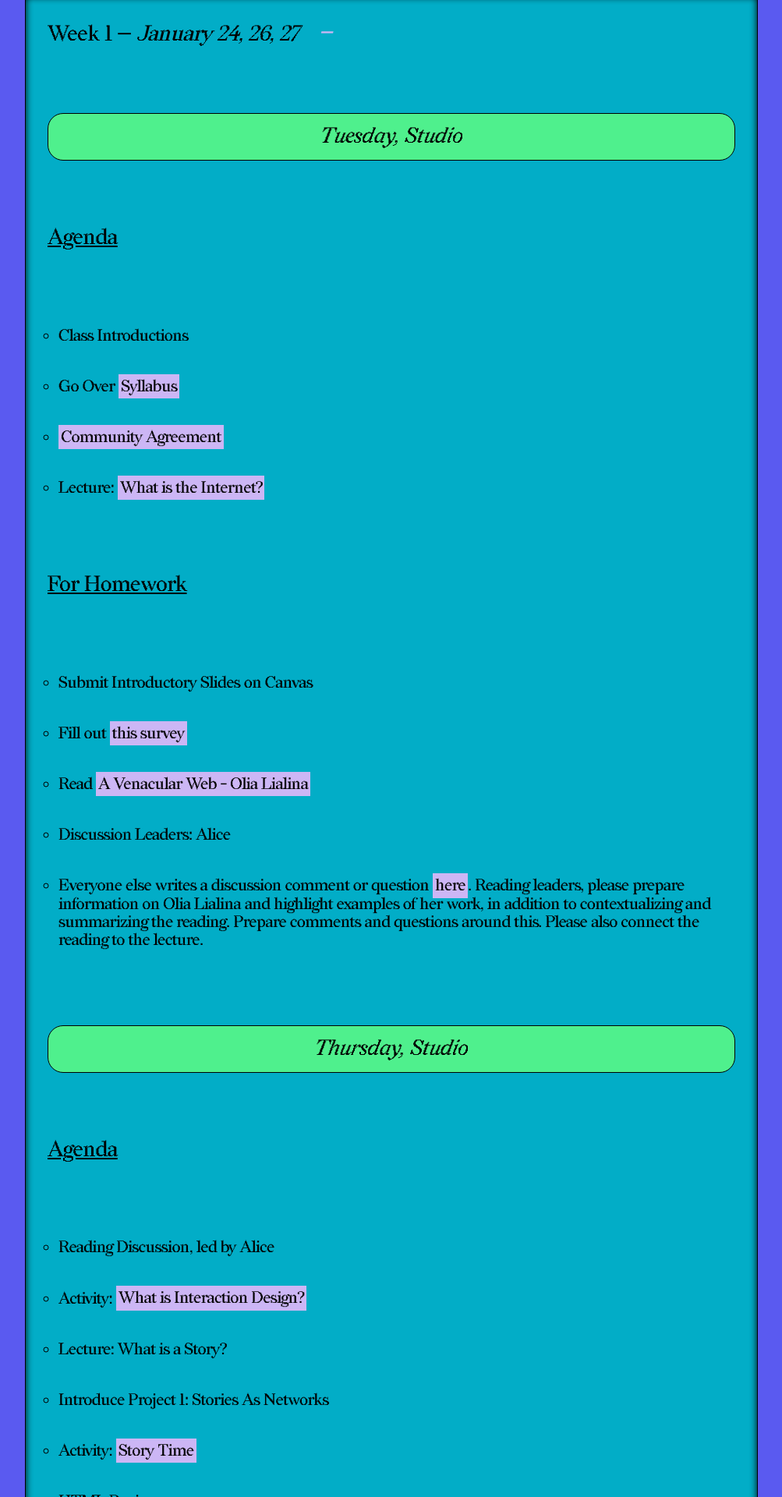
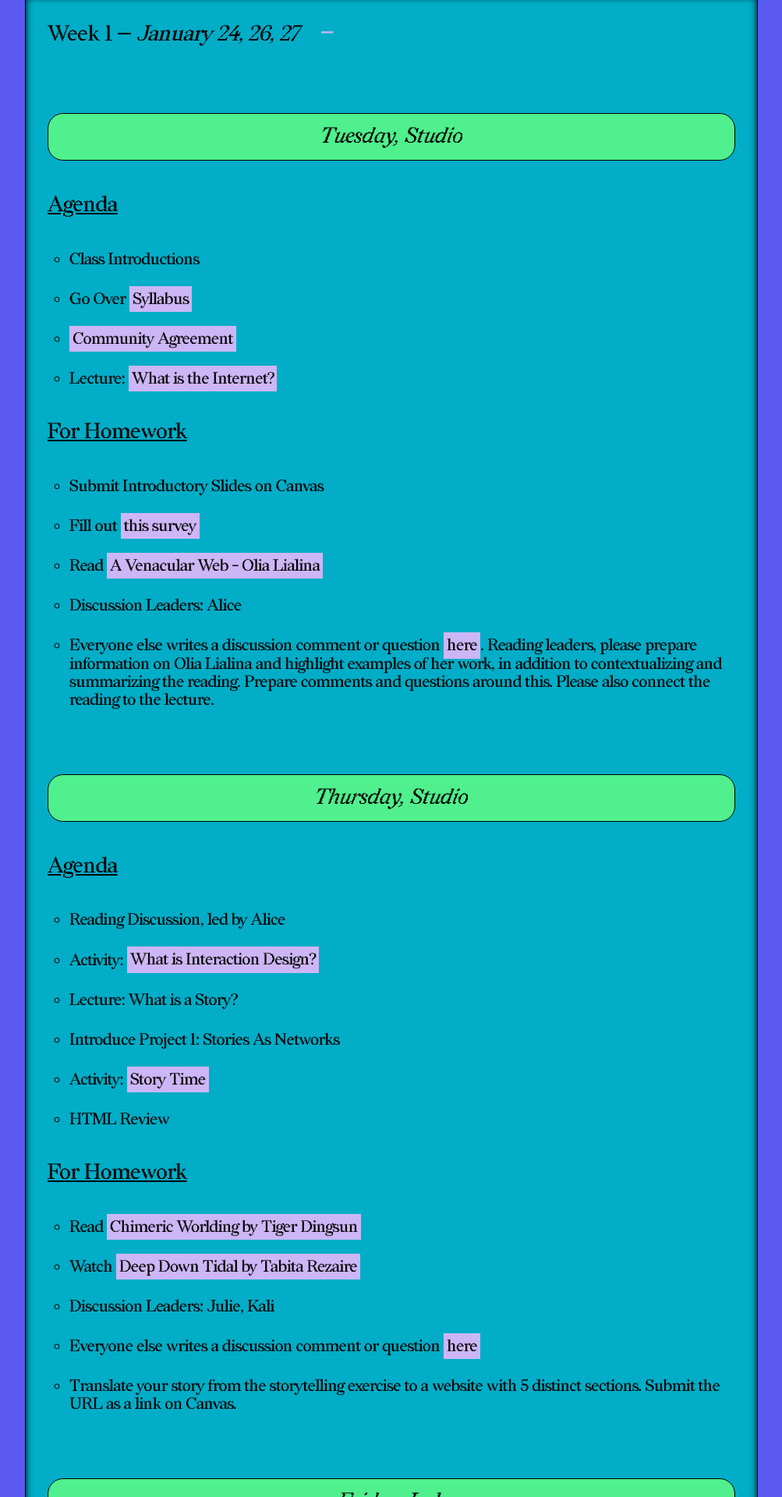
Before and after one commit to core-interaction-s23/core-interaction-s23.github.io, a Jekyll site: the page built from index.html, in a window 1280 px wide. Shown: the part 1219-3139 px from the top of the page at 78% size, without its empty margins (138-1141 px from the left). Built offline with Jekyll 4.4.1, drawn with Linux system fonts in a browser that asks for light colours; some web fonts are replaced.

Commit message:
Quick spacing edits.

```diff
--- a/assets/styles/main.scss
+++ b/assets/styles/main.scss
@@ -129,15 +129,15 @@ article {
 	margin-top:    calc(var(--spacing) * 2);
 	margin-bottom: calc(var(--spacing) * 3);
 
-	a{
+	a {
 		background-color: #ccb6f5;
 		padding: 0.15em;
 		color: #000000;
+		border: 1.5px solid #ccb6f5;
 	}
 
-	a:hover{
+	a:hover {
 		border: 1.5px solid black;
-
 	}
 
 }
@@ -148,28 +148,35 @@ section > ul	li:last-child article {
 
 
 
-article * { margin-top: var(--spacing) }
+article > * { margin-top: var(--spacing) }
 
-article h4,
-article h5,
-article h6 { margin-top: calc(var(--spacing) * 2) }
-article h4{
+article h4 {
+	background-color: #4ff08d;
+	border-radius: 20px;
+	border: 1px solid black;
 	font-family: 'redaction35-italic';
-	border: 1px solid black;
-	border-radius: 20px;
+	margin-top: calc(var(--spacing) * 2);
 	padding: 0.5em;
-	background-color: #4ff08d;
 	text-align: center;
 }
-article h5{
+
+article h5 {
 	text-decoration: underline;
 
 }
 
-article li{
+article li {
 	font-size: 0.75em;
 	list-style:circle;
 }
-article ol{
-	padding: 0.5em;
+article ol,
+article ul {
+	display:      grid;
+	gap:          1em;
+	padding-left: 1em;
 }
+
+li > ol,
+li > ul {
+	margin-top: 1em;
+}
```
